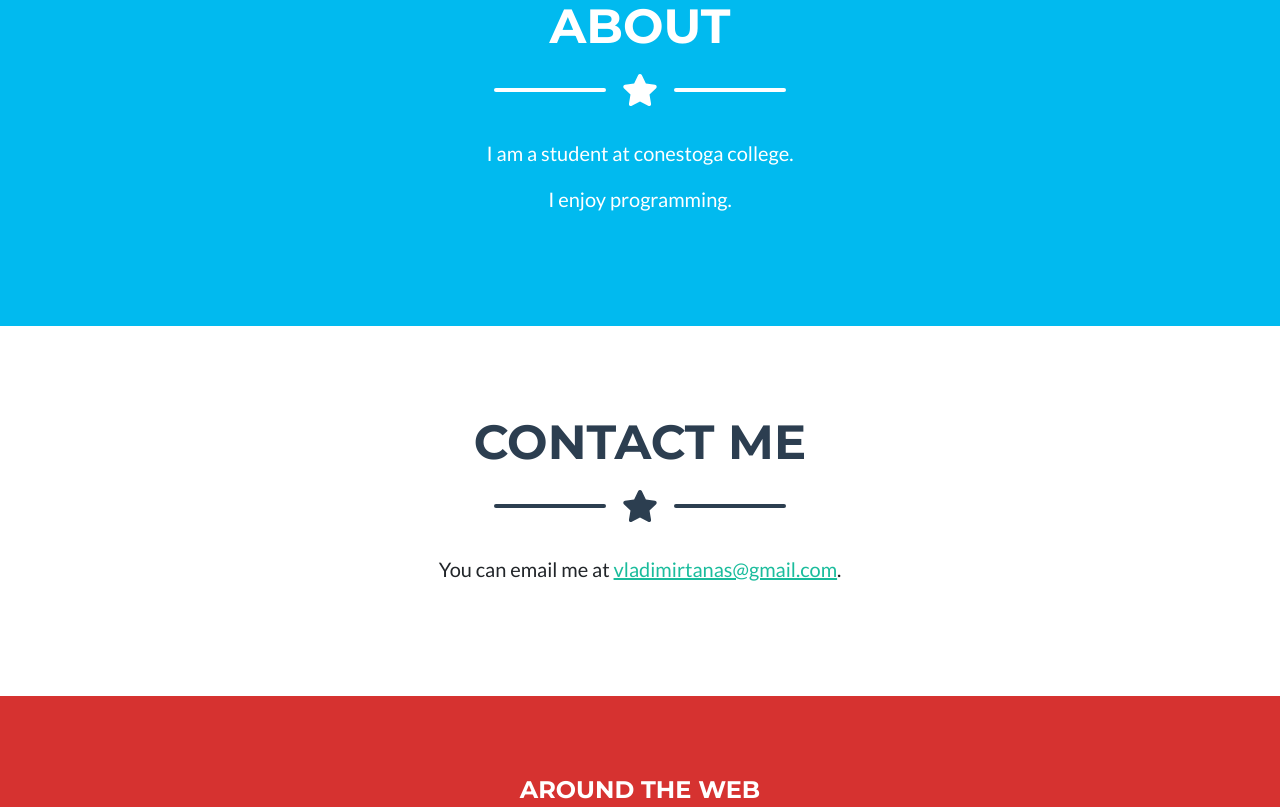
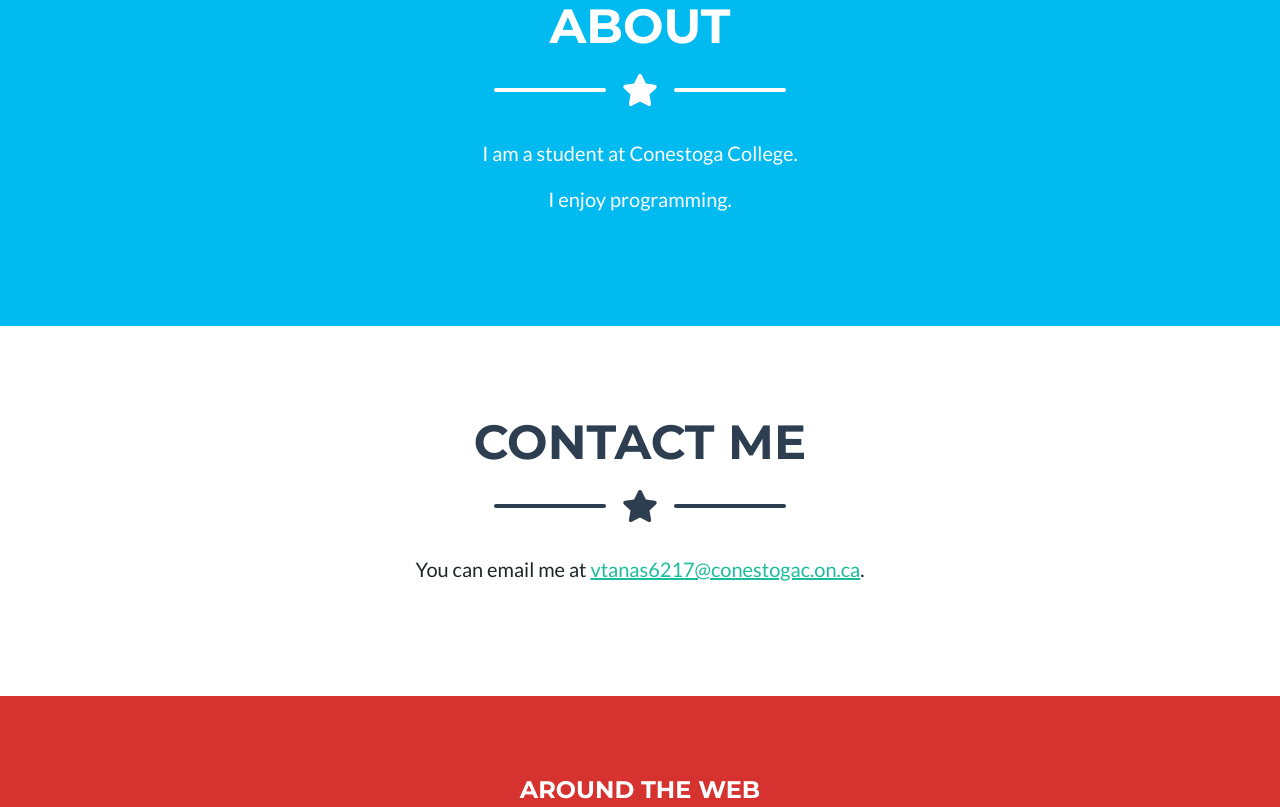
Before and after one commit to vladwanman/vladwanman.github.io, a plain HTML site: page index.html in a window 1280 px wide. Shown: the part 1720-2527 px from the top of the page. Drawn offline with nearby package versions, Linux system fonts and the light colour scheme.

Commit message:
Update index.html

```diff
--- a/index.html
+++ b/index.html
@@ -135,7 +135,7 @@
                 </div>
                 <!-- About Section Content-->
                 <div class="row">
-                    <div class="ms-auto text-center"><p class="lead">I am a student at conestoga college.</p></div>
+                    <div class="ms-auto text-center"><p class="lead">I am a student at Conestoga College.</p></div>
                     <div class="me-auto text-center"><p class="lead">I enjoy programming.</p></div>
                 </div>
             </div>
@@ -149,7 +149,7 @@
                     <div class="divider-custom-icon"><i class="fas fa-star"></i></div>
                     <div class="divider-custom-line"></div>
                 </div>
-                <div class="me-auto text-center"><p class="lead">You can email me at <a href="mailto:vladimirtanas@gmail.com">vladimirtanas@gmail.com</a>.</p></div>
+                <div class="me-auto text-center"><p class="lead">You can email me at <a href="mailto:vladimirtanas@gmail.com">vtanas6217@conestogac.on.ca</a>.</p></div>
                 <!-- <div class="row justify-content-center">
                     <div class="col-lg-8 col-xl-7">
                         <form id="contactForm" data-sb-form-api-token="API_TOKEN">
```
